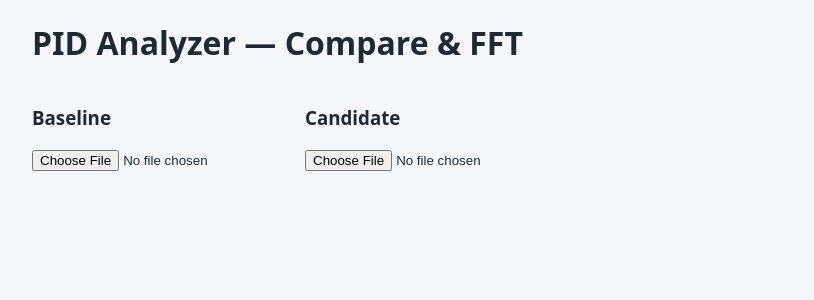
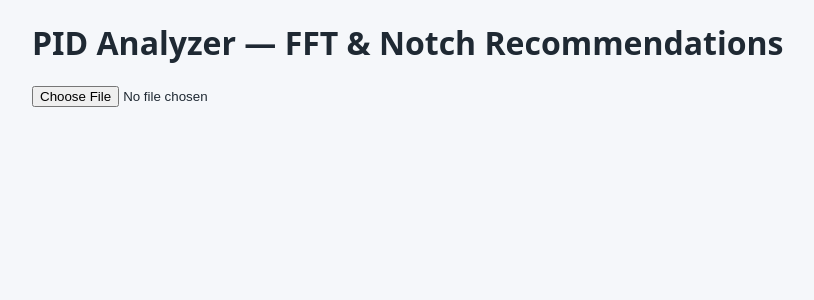
Before and after one commit to srul/inav-pid-analyzer, a React (Vite) app: page / in a window 1280 px wide. Shown: the top 300 px of the page, without its empty margins (45-859 px from the left). Built offline with nearby package versions, Linux system fonts and the light colour scheme.

Commit message:
Update App.jsx

```diff
--- a/src/App.jsx
+++ b/src/App.jsx
@@ -18,16 +18,21 @@ const norm = (h) => String(h ?? "").trim().toLowerCase();
 
 function guessColumns(headers) {
   const h = headers.map(norm);
-  const pick = (arr) => arr.map((x) => headers[h.indexOf(x)]).filter(Boolean);
+  const pick = (k) =>
+    headers[h.findIndex((x) => x === k)] ?? null;
 
   return {
-    time: headers[h.indexOf("time")] || headers[h.indexOf("time_us")] || headers[0],
-    gyro: pick(["gyro[0]", "gyro[1]", "gyro[2]"]),
-    set: pick(["setpoint[0]", "setpoint[1]", "setpoint[2]", "rccommand[0]"]),
+    time: pick("time") || pick("time_us") || headers[0],
+    gyro: [pick("gyro[0]"), pick("gyro[1]"), pick("gyro[2]")],
+    set: [
+      pick("setpoint[0]") || pick("rccommand[0]"),
+      pick("setpoint[1]") || pick("rccommand[1]"),
+      pick("setpoint[2]") || pick("rccommand[2]"),
+    ],
   };
 }
 
-/* ====================== NUMERICS ====================== */
+/* ====================== UTILS ====================== */
 
 function rms(arr) {
   const v = arr.filter(isNum);
@@ -35,7 +40,7 @@ function rms(arr) {
   return Math.sqrt(v.reduce((a, b) => a + b * b, 0) / v.length);
 }
 
-/* ====================== TIME DOMAIN METRICS ====================== */
+/* ====================== TIME‑DOMAIN METRICS ====================== */
 
 function stepResponseMetrics(sp, gy) {
   const n = Math.min(sp.length, gy.length);
@@ -45,7 +50,9 @@ function stepResponseMetrics(sp, gy) {
   for (let i = 1; i < n; i++) {
     if (Math.abs(sp[i] - sp[i - 1]) > 5) steps.push(i);
   }
-  if (!steps.length) return { overshoot_pct: 0, settle_ms: null, sse: 0 };
+
+  if (!steps.length)
+    return { overshoot_pct: 0, settle_ms: null, sse: 0 };
 
   const overs = [];
   const settles = [];
@@ -54,7 +61,6 @@ function stepResponseMetrics(sp, gy) {
   steps.slice(0, 3).forEach((idx) => {
     const target = sp[idx];
     const seg = gy.slice(idx, idx + 300);
-
     const peak = Math.max(...seg);
     overs.push(Math.max(0, ((peak - target) / Math.abs(target)) * 100));
 
@@ -73,7 +79,9 @@ function stepResponseMetrics(sp, gy) {
 
   return {
     overshoot_pct: overs.reduce((a, b) => a + b, 0) / overs.length,
-    settle_ms: settles.length ? settles.reduce((a, b) => a + b, 0) / settles.length : null,
+    settle_ms: settles.length
+      ? settles.reduce((a, b) => a + b, 0) / settles.length
+      : null,
     sse: sse.reduce((a, b) => a + b, 0) / sse.length,
   };
 }
@@ -84,20 +92,17 @@ function computeTuneScore(m) {
   let s = 100;
   if (m.overshoot_pct > 20) s -= 25;
   else if (m.overshoot_pct > 10) s -= 15;
-
   if (m.settle_ms > 500) s -= 20;
   else if (m.settle_ms > 350) s -= 10;
-
   if (m.noise_rms > 18) s -= 20;
   else if (m.noise_rms > 12) s -= 10;
-
   if (Math.abs(m.sse) > 2) s -= 10;
   return Math.max(0, Math.min(100, Math.round(s)));
 }
 
 /* ====================== FFT ====================== */
 
-// Radix‑2 FFT magnitude (real input)
+// radix‑2 FFT magnitude
 function fftMagnitude(signal) {
   const N = signal.length;
   if (N & (N - 1)) return null;
@@ -133,9 +138,8 @@ function fftMagnitude(signal) {
 function computeFFT(signal, sampleRateHz = 1000) {
   const N = 2048;
   if (signal.length < N) return null;
+
   const slice = signal.slice(-N);
-
-  // Hanning window
   const windowed = slice.map(
     (v, i) => v * (0.5 - 0.5 * Math.cos((2 * Math.PI * i) / (N - 1)))
   );
@@ -157,14 +161,24 @@ function detectPeaks(freqs, mag) {
   return peaks.sort((a, b) => b.amp - a.amp).slice(0, 3);
 }
 
-function classifyVibration(peaks) {
-  if (!peaks.length) return { level: "low", text: "No dominant vibration detected" };
-  const p = peaks[0];
-  if (p.amp > 50)
-    return { level: "high", text: `High vibration at ${p.freq.toFixed(1)} Hz (motor/prop)` };
-  if (p.amp > 20)
-    return { level: "moderate", text: `Moderate vibration around ${p.freq.toFixed(1)} Hz` };
-  return { level: "low", text: "Minor vibration only" };
+/* ====================== NOTCH FILTER LOGIC ====================== */
+
+function buildNotchRecommendation(peaks) {
+  if (!peaks.length) return null;
+
+  const main = peaks[0];
+  const center = Math.round(main.freq);
+  const bandwidth = Math.round(Math.max(20, center * 0.4)); // ~±20–40%
+  const harmonics = center < 150 ? 2 : 1;
+
+  return {
+    center_hz: center,
+    bandwidth_hz: bandwidth,
+    attenuation_db: 40,
+    harmonics,
+    text: `Strong vibration at ~${center} Hz suggests motor/prop resonance.
+Enable harmonic notch centered at ${center} Hz with ~${bandwidth} Hz bandwidth.`,
+  };
 }
 
 /* ====================== ANALYSIS ====================== */
@@ -188,7 +202,7 @@ function analyzeCSV(file) {
       const peaks = detectPeaks(fft.freqs, fft.mag);
       m.fft = fft;
       m.peaks = peaks;
-      m.vibration = classifyVibration(peaks);
+      m.notch = buildNotchRecommendation(peaks);
     }
 
     m.gyro = gy;
@@ -202,11 +216,10 @@ function analyzeCSV(file) {
 /* ====================== APP ====================== */
 
 export default function App() {
-  const [baseline, setBaseline] = useState(null);
   const [candidate, setCandidate] = useState(null);
   const [axis, setAxis] = useState("roll");
 
-  function loadFile(e, setter) {
+  function loadFile(e) {
     const f = e.target.files?.[0];
     if (!f) return;
     const r = new FileReader();
@@ -222,42 +235,21 @@ export default function App() {
         });
         return o;
       });
-      setter({ rows, headers, cols: guessColumns(headers), name: f.name });
+      setCandidate({ rows, headers, cols: guessColumns(headers), name: f.name });
     };
     r.readAsText(f);
   }
 
-  const before = useMemo(() => analyzeCSV(baseline), [baseline]);
-  const after = useMemo(() => analyzeCSV(candidate), [candidate]);
-
-  const plotData =
-    before && after && after[axis]
-      ? [
-          { y: before[axis].gyro, name: "Baseline Gyro", type: "scattergl" },
-          { y: after[axis].gyro, name: "Candidate Gyro", type: "scattergl" },
-          { y: before[axis].set, name: "Baseline Setpoint", dash: "dash", type: "scattergl" },
-          { y: after[axis].set, name: "Candidate Setpoint", dash: "dash", type: "scattergl" },
-        ]
-      : [];
+  const data = useMemo(() => analyzeCSV(candidate), [candidate]);
 
   return (
     <div className="app">
-      <h1>PID Analyzer — Compare & FFT</h1>
+      <h1>PID Analyzer — FFT & Notch Recommendations</h1>
 
-      <div style={{ display: "flex", gap: 20 }}>
-        <div>
-          <h3>Baseline</h3>
-          <input type="file" onChange={(e) => loadFile(e, setBaseline)} />
-          {baseline?.name}
-        </div>
-        <div>
-          <h3>Candidate</h3>
-          <input type="file" onChange={(e) => loadFile(e, setCandidate)} />
+      <input type="file" onChange={loadFile} />
       {candidate?.name}
-        </div>
-      </div>
 
-      {after && (
+      {data && (
         <div style={{ marginTop: 20 }}>
           Axis:&nbsp;
           {AXES.map((a) => (
@@ -268,27 +260,19 @@ export default function App() {
         </div>
       )}
 
-      {before && after && (
-        <>
-          <Plot
-            data={plotData}
-            layout={{ title: "Time Domain Compare", height: 400 }}
-            style={{ width: "100%" }}
-          />
-
-          <h3>FFT — {axis.toUpperCase()}</h3>
-
-          {after[axis].fft && (
+      {data && data[axis] && (
         <>
           <Plot
             data={[
               {
-                    x: after[axis].fft.freqs,
-                    y: after[axis].fft.mag,
+                x: data[axis].fft.freqs,
+                y: data[axis].fft.mag,
                 type: "scatter",
+                mode: "lines",
               },
             ]}
             layout={{
+              title: `FFT Spectrum — ${axis.toUpperCase()}`,
               xaxis: { title: "Frequency (Hz)", range: [0, 300] },
               yaxis: { title: "Magnitude" },
               height: 300,
@@ -296,22 +280,17 @@ export default function App() {
             style={{ width: "100%" }}
           />
 
-              <div>
-                <b>Vibration Risk:</b>{" "}
-                <span
-                  style={{
-                    color:
-                      after[axis].vibration.level === "high"
-                        ? "red"
-                        : after[axis].vibration.level === "moderate"
-                        ? "orange"
-                        : "green",
-                  }}
-                >
-                  {after[axis].vibration.text}
-                </span>
+          {data[axis].notch && (
+            <div style={{ marginTop: 10 }}>
+              <h3>Notch Filter Recommendation</h3>
+              <ul>
+                <li><b>Center Frequency:</b> {data[axis].notch.center_hz} Hz</li>
+                <li><b>Bandwidth:</b> {data[axis].notch.bandwidth_hz} Hz</li>
+                <li><b>Attenuation:</b> {data[axis].notch.attenuation_db} dB</li>
+                <li><b>Harmonics:</b> {data[axis].notch.harmonics}</li>
+              </ul>
+              <p>{data[axis].notch.text}</p>
             </div>
-            </>
           )}
         </>
       )}
```
Lines whose indentation alone changed are shown as unchanged.
